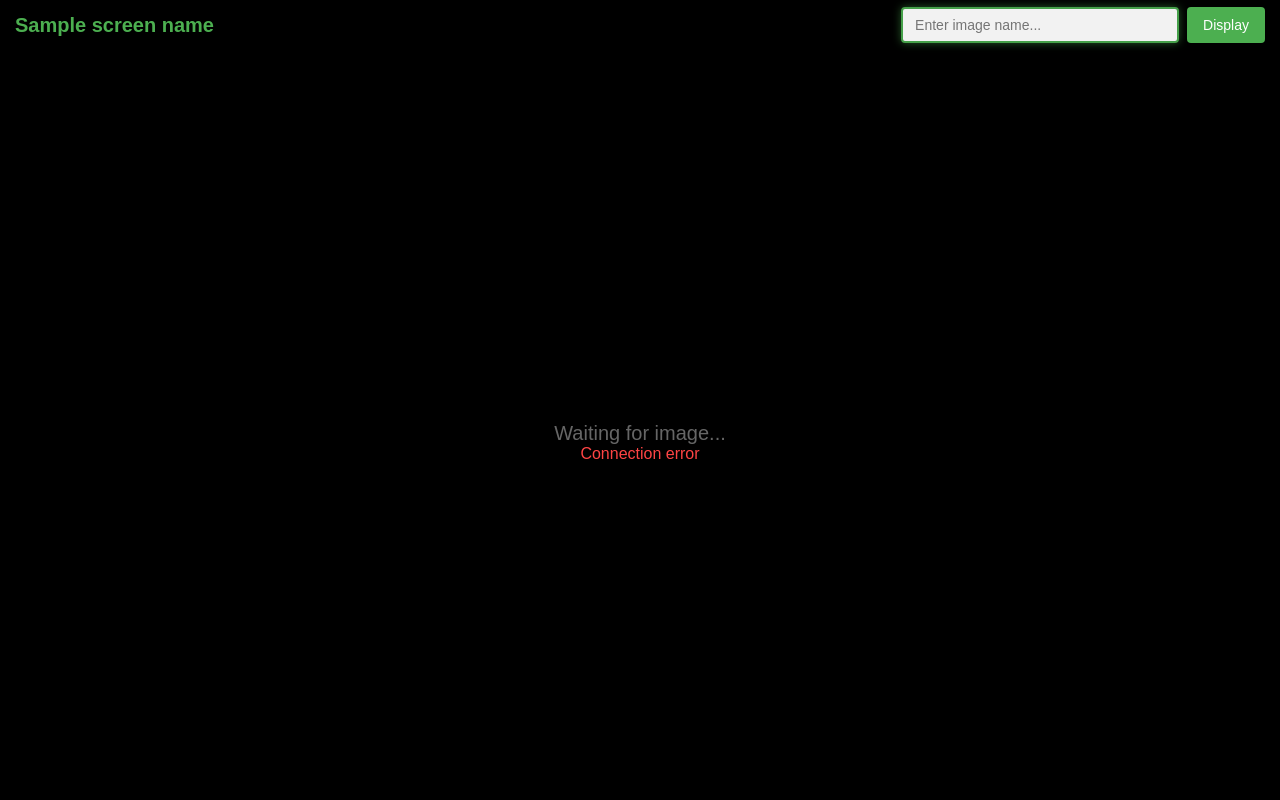
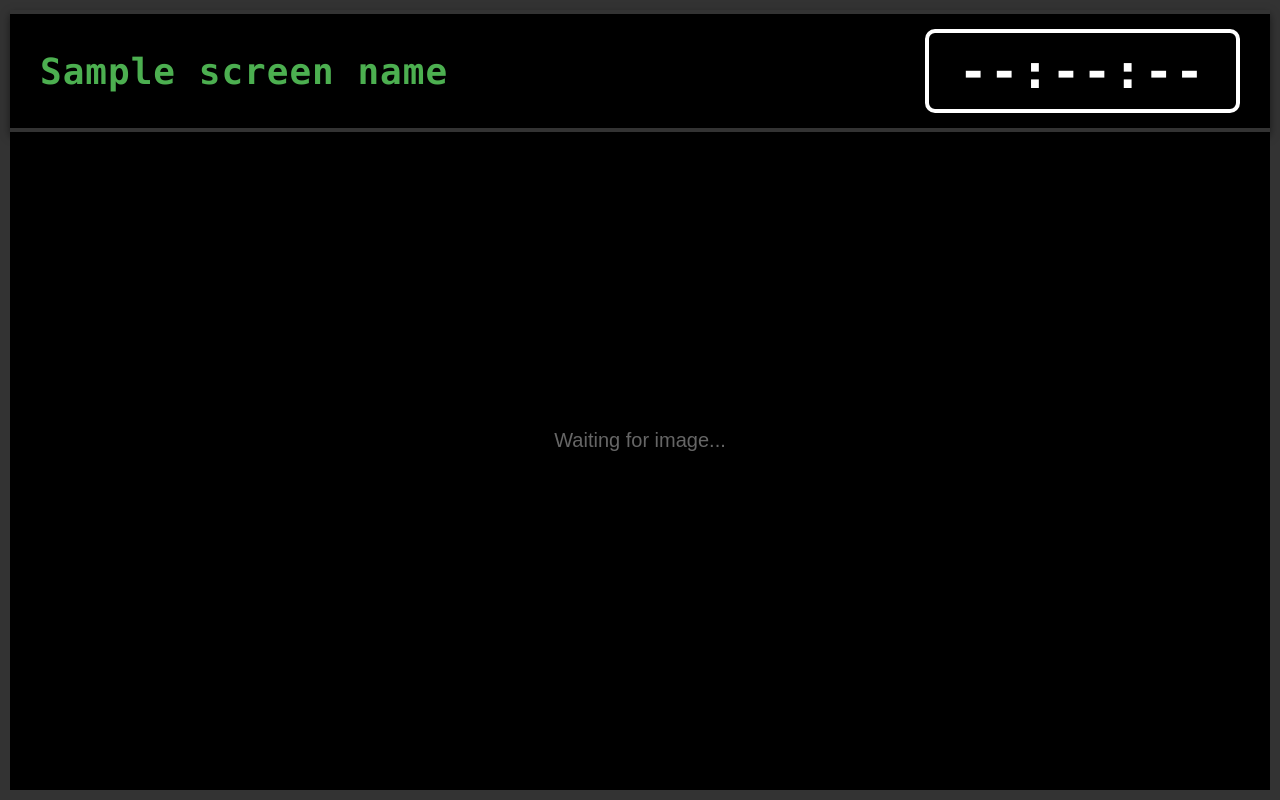
Before and after one commit to ChiBulva/IoTImageHandler, a Flask app: template templates/display_screen.html in a window 1280 px wide. Run offline with Flask 3, Linux system fonts and the light colour scheme; the template is opened without the code that fills it: most values are stand-ins (such as "Sample title", 1, 10 or a date in 2020); some libraries are stand-ins or nearby versions.

Commit message:
Added timing and ease of use tools

```diff
--- a/BarCodeTestMaker/test_strings.txt
+++ b/BarCodeTestMaker/test_strings.txt
@@ -1,4 +1,4 @@
-http://10.113.96.174:5000/Frame%20Build%201/display
+http://10.113.96.174:5000/Display 1/display
 http://10.113.96.174:5000
 http://10.113.97.81:5000/
 S152334
--- a/app.py
+++ b/app.py
@@ -87,7 +87,7 @@
     """Individual display screen"""
     if screen_name not in SCREENS:
         return f"Screen '{screen_name}' not configured", 404
-    return render_template('display_screen.html', screen_name=screen_name, config=CONFIG.get('display', {}))
+    return render_template('display_screen.html', screen_name=screen_name, config=CONFIG.get('display', {}), timing=CONFIG.get('timing', {'warning': 20, 'over': 50}))
 
 @app.route('/api/display', methods=['POST'])
 def api_display_image():
--- a/config.json
+++ b/config.json
@@ -22,5 +22,9 @@
     "image_name_size": "18px",
     "max_image_height": "calc(100vh - 120px)",
     "max_image_width": "98vw"
+  },
+  "timing": {
+    "warning": 5,
+    "over": 10
   }
 }
--- a/templates/display_screen.html
+++ b/templates/display_screen.html
@@ -11,26 +11,40 @@
             display: flex;
             flex-direction: column;
             min-height: 100vh;
+            height: 100vh;
             overflow: hidden;
+            border: 10px solid #333;
+            box-sizing: border-box;
+        }
+        body.timer-recent {
+            border-color: #4CAF50;
+        }
+        body.timer-warning {
+            border-color: #ff9800;
+        }
+        body.timer-alert {
+            border-color: #f44336;
+            animation: border-pulse 2s infinite;
+        }
+        @keyframes border-pulse {
+            0%, 100% { border-color: #f44336; }
+            50% { border-color: #ff6b6b; }
         }
         .header {
             position: fixed;
             top: 0;
             left: 0;
-            right: 0;
-            background-color: rgba(0, 0, 0, 0.9);
-            padding: 8px 15px;
-            z-index: 101;
-            display: flex;
-            justify-content: space-between;
-            align-items: center;
-            height: 50px;
-            box-sizing: border-box;
+            width: 1px;
+            height: 1px;
+            overflow: hidden;
+            opacity: 0;
+            pointer-events: none;
+            z-index: -1;
         }
         .screen-name-header {
             color: #4CAF50;
-            font-family: Arial, sans-serif;
-            font-size: {{ config.get('screen_name_size', '20px') }};
+            font-family: 'Consolas', monospace;
+            font-size: 24px;
             font-weight: bold;
             margin: 0;
         }
@@ -63,23 +77,107 @@
         .input-container button:hover {
             background-color: #45a049;
         }
+        .info-bar {
+            position: fixed;
+            top: 10px;
+            left: 10px;
+            right: 10px;
+            display: flex;
+            justify-content: space-between;
+            align-items: center;
+            background-color: rgba(0, 0, 0, 0.85);
+            padding: 15px 30px;
+            z-index: 100;
+            border-top: 4px solid #333;
+            border-bottom: 4px solid #333;
+            box-shadow: 0 4px 8px rgba(0, 0, 0, 0.5);
+            transition: border-color 0.3s ease;
+        }
+        body.timer-recent .info-bar {
+            border-top-color: #4CAF50;
+            border-bottom-color: #4CAF50;
+        }
+        body.timer-warning .info-bar {
+            border-top-color: #ff9800;
+            border-bottom-color: #ff9800;
+        }
+        body.timer-alert .info-bar {
+            border-top-color: #f44336;
+            border-bottom-color: #f44336;
+        }
+        .screen-title {
+            color: #4CAF50;
+            font-family: 'Consolas', monospace;
+            font-size: 36px;
+            font-weight: bold;
+            text-shadow: 3px 3px 6px rgba(0, 0, 0, 0.9);
+            letter-spacing: 1px;
+            transition: color 0.3s ease;
+        }
+        body.timer-recent .screen-title {
+            color: #4CAF50;
+        }
+        body.timer-warning .screen-title {
+            color: #ff9800;
+        }
+        body.timer-alert .screen-title {
+            color: #fff;
+        }
         .image-name-display {
-            position: fixed;
-            top: 50px;
-            left: 0;
-            right: 0;
+            color: #4CAF50;
+            font-family: 'Consolas', monospace;
+            font-size: 32px;
+            font-weight: bold;
+            text-shadow: 3px 3px 6px rgba(0, 0, 0, 0.9);
+            display: none;
+            letter-spacing: 1px;
             text-align: center;
+            flex: 1;
+            margin: 0 30px;
+            transition: color 0.3s ease;
+        }
+        body.timer-recent .image-name-display {
             color: #4CAF50;
-            font-family: Arial, sans-serif;
-            font-size: {{ config.get('image_name_size', '18px') }};
+        }
+        body.timer-warning .image-name-display {
+            color: #ff9800;
+        }
+        body.timer-alert .image-name-display {
+            color: #fff;
+        }
+        .timer-display {
+            color: #fff;
+            font-family: 'Consolas', monospace;
+            font-size: 48px;
             font-weight: bold;
-            text-shadow: 2px 2px 4px rgba(0, 0, 0, 0.8);
-            z-index: 100;
-            display: none;
-            padding: 6px;
-            background-color: rgba(0, 0, 0, 0.8);
-            height: 35px;
-            line-height: 35px;
+            padding: 10px 30px;
+            border-radius: 10px;
+            border: 4px solid #fff;
+            box-shadow: 0 4px 8px rgba(0, 0, 0, 0.5);
+            letter-spacing: 2px;
+            text-align: right;
+            background-color: rgba(0, 0, 0, 0.9);
+            transition: all 0.3s ease;
+        }
+        .timer-display.recent {
+            border-color: #4CAF50;
+            color: #4CAF50;
+            box-shadow: 0 4px 12px rgba(76, 175, 80, 0.6);
+        }
+        .timer-display.warning {
+            border-color: #ff9800;
+            color: #ff9800;
+            box-shadow: 0 4px 12px rgba(255, 152, 0, 0.6);
+        }
+        .timer-display.alert {
+            border-color: #f44336;
+            color: #fff;
+            box-shadow: 0 4px 12px rgba(244, 67, 54, 0.6);
+            animation: pulse 2s infinite;
+        }
+        @keyframes pulse {
+            0%, 100% { opacity: 1; }
+            50% { opacity: 0.7; }
         }
         .container {
             text-align: center;
@@ -89,12 +187,13 @@
             flex-direction: column;
             justify-content: center;
             align-items: center;
-            padding-top: 85px;
+            padding-top: 100px;
+            padding-bottom: 20px;
             box-sizing: border-box;
         }
         img {
-            max-width: {{ config.get('max_image_width', '98vw') }};
-            max-height: {{ config.get('max_image_height', 'calc(100vh - 120px)') }};
+            max-width: calc(100vw - 30px);
+            max-height: calc(100vh - 160px);
             width: auto;
             height: auto;
             object-fit: contain;
@@ -121,12 +220,17 @@
                 id="image-input"
                 placeholder="Enter image name..."
                 autofocus
+                autocomplete="off"
             >
             <button type="submit">Display</button>
         </form>
     </div>
 
-    <div class="image-name-display" id="image-name-display"></div>
+    <div class="info-bar">
+        <div class="screen-title">{{ screen_name }}</div>
+        <div class="image-name-display" id="image-name-display"></div>
+        <div class="timer-display" id="timer-display">--:--:--</div>
+    </div>
 
     <div class="container">
         <div class="placeholder" id="placeholder">Waiting for image...</div>
@@ -142,6 +246,67 @@
         const errorDiv = document.getElementById('error');
         const imageInput = document.getElementById('image-input');
         const imageNameDisplay = document.getElementById('image-name-display');
+        const timerDisplay = document.getElementById('timer-display');
+
+        let lastScanTime = null;
+        let timerInterval = null;
+
+        // Get timing thresholds from config
+        const WARNING_TIME = {{ timing.warning }};
+        const OVER_TIME = {{ timing.over }};
+
+        // Format time elapsed
+        function formatTime(seconds) {
+            const hours = Math.floor(seconds / 3600);
+            const minutes = Math.floor((seconds % 3600) / 60);
+            const secs = seconds % 60;
+
+            if (hours > 0) {
+                return `${hours}h ${minutes}m ${secs}s`;
+            } else if (minutes > 0) {
+                return `${minutes}m ${secs}s`;
+            } else {
+                return `${secs}s`;
+            }
+        }
+
+        // Update timer display
+        function updateTimer() {
+            if (!lastScanTime) {
+                timerDisplay.textContent = '--:--:--';
+                timerDisplay.className = 'timer-display';
+                return;
+            }
+
+            const elapsed = Math.floor((Date.now() - lastScanTime) / 1000);
+            timerDisplay.textContent = formatTime(elapsed);
+
+            // Color coding based on configured time thresholds
+            // Remove all timer classes from body
+            document.body.classList.remove('timer-recent', 'timer-warning', 'timer-alert');
+
+            if (elapsed < WARNING_TIME) {
+                timerDisplay.className = 'timer-display recent';
+                document.body.classList.add('timer-recent');
+            } else if (elapsed < OVER_TIME) {
+                timerDisplay.className = 'timer-display warning';
+                document.body.classList.add('timer-warning');
+            } else {
+                timerDisplay.className = 'timer-display alert';
+                document.body.classList.add('timer-alert');
+            }
+        }
+
+        // Start timer
+        function startTimer() {
+            console.log('Starting timer...');
+            lastScanTime = Date.now();
+            if (timerInterval) {
+                clearInterval(timerInterval);
+            }
+            updateTimer(); // Update immediately
+            timerInterval = setInterval(updateTimer, 1000);
+        }
 
         // Auto-focus input on page load
         window.addEventListener('load', () => {
@@ -167,7 +332,10 @@
             setTimeout(() => {
                 imageInput.focus();
             }, 10);
-        });
+        });// Start/reset timer
+            startTimer();
+
+
 
         // Refocus on any key press
         document.addEventListener('keydown', (e) => {
@@ -217,12 +385,15 @@
         socket.on('update_image', (data) => {
             console.log('Received image update:', data);
 
+            // Start/reset timer on new image
+            startTimer();
+
             placeholder.style.display = 'none';
             errorDiv.style.display = 'none';
 
             // Update image name display
             imageNameDisplay.textContent = data.image_name;
-            imageNameDisplay.style.display = 'block';
+            imageNameDisplay.style.display = 'inline-block';
 
             // Add cache-busting parameter
             const imageUrl = data.image_url + '?t=' + new Date().getTime();
```
